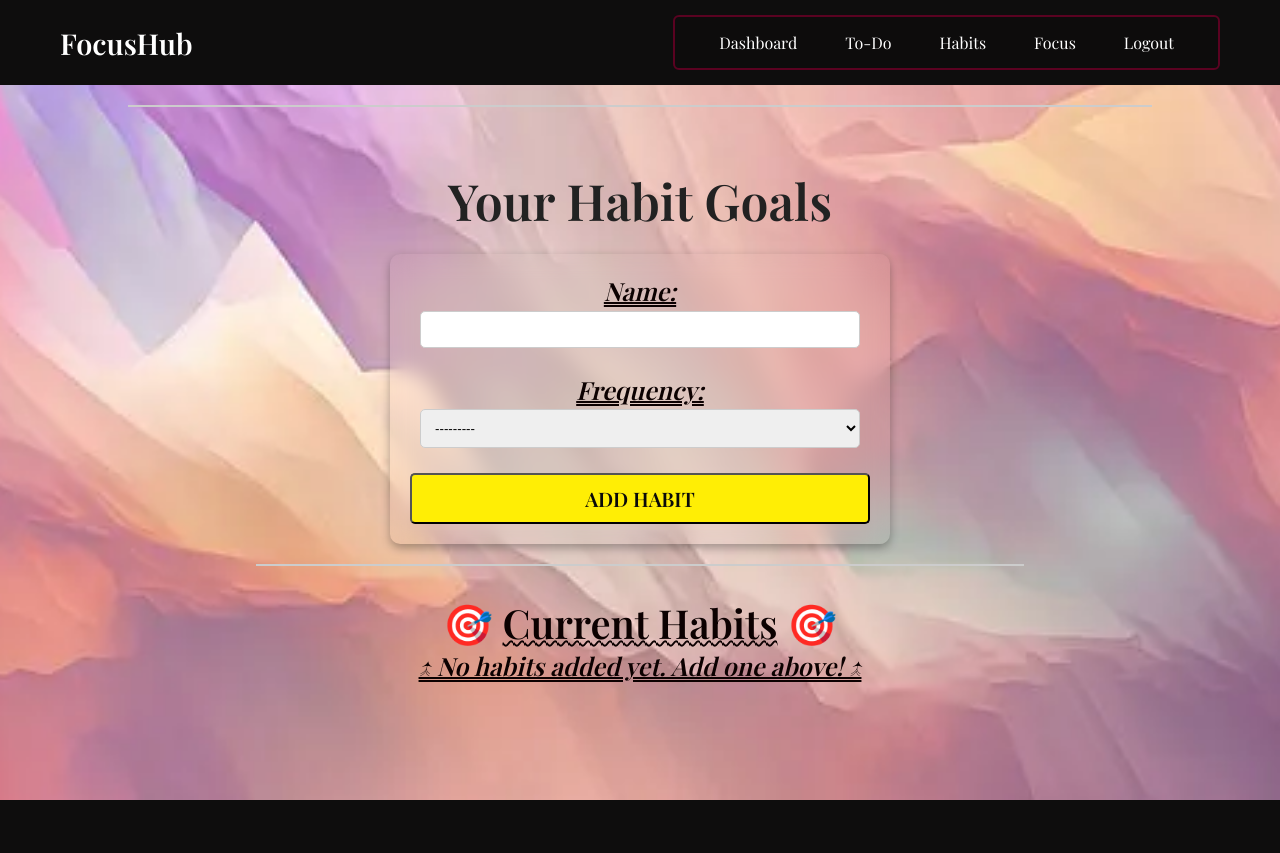
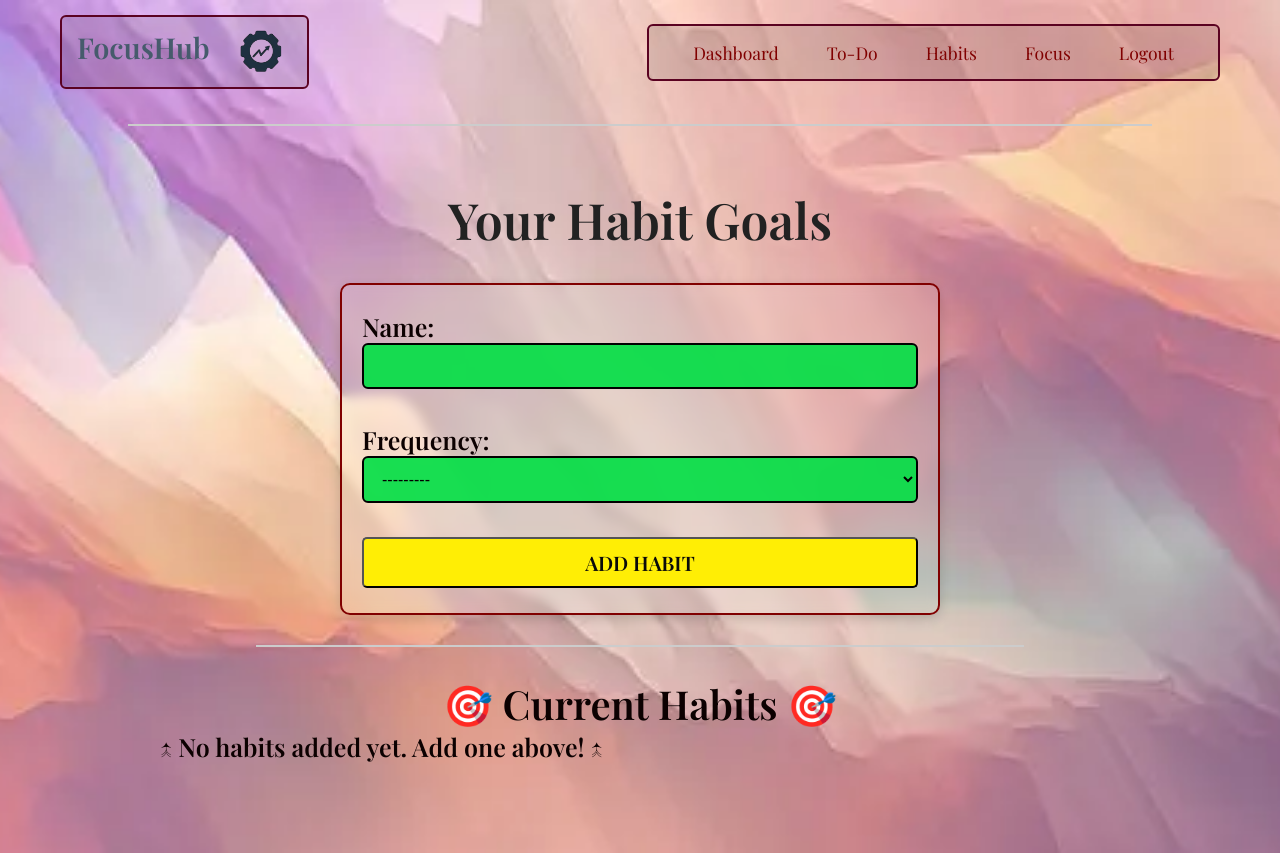
Before and after one commit to SpandanMukherjee/X-UberanceProj, a Django app: page /habits/ in a window 1280 px wide. Before the commit the page ends 800 px from the top, so only its background shows below. Run offline with Django 5.2, Linux system fonts and the light colour scheme; a user stored in the database is signed in; data comes from the database, SQL or seed files in the repository; both versions use the stored data as it was after the commit.

Commit message:
frontend work

```diff
--- a/focushub/hub/views.py
+++ b/focushub/hub/views.py
@@ -226,7 +226,7 @@ def confirm_focus_completion(request):
                         date=session.task.due_date.date()
                     ).update(completed=True)
 
-        return redirect('todos')
+        return redirect('dashboard')
 
     return render(request, 'confirm_completion.html', {'session': session})
 
--- a/focushub/templates/base.html
+++ b/focushub/templates/base.html
@@ -11,6 +11,12 @@
     <link href="https://fonts.googleapis.com/css2?family=Playfair+Display:wght@400;600&display=swap" rel="stylesheet">
 
     <style>
+
+        .main-logo {
+            height: 70px;
+            width: auto;
+            vertical-align: middle;
+        }
 
         * {
             margin: 0;
@@ -29,7 +35,8 @@
         }
 
         header {
-            background-color: #0e0d0d;
+            background-color:transparent;
+            backdrop-filter: blur;
             color: #fff;
             padding: 15px 0;
         }
@@ -45,9 +52,13 @@
         }
 
         .logo {
+            padding-left: 15px;
             font-size: 1.8em;
             font-weight: bold;
-            color: #fff;
+            color: #465B6C;
+            border: 2px solid #5a0221;
+            border-radius: 6px;
+            background-color: rgba(0, 0, 0, 0.1);
         }
 
         nav ul {
@@ -61,16 +72,16 @@
         }
 
         nav ul li a {
-            color: #fff;
+            color: maroon;
             text-decoration: none;
             padding: 8px 14px;
             border-radius: 6px;
             transition: background-color 0.25s ease;
-            font-size: 1rem;
+            font-size: 1.1rem;
         }
 
         nav ul li a:hover {
-            background-color: #444;
+            background-color: lightpink;
         }
 
         hr {
@@ -91,7 +102,7 @@
     {% block header %}
     <header>
         <div class="container">
-            <div class="logo">FocusHub</div>
+            <div class="logo">FocusHub <img class="main-logo" src="{% static "C:\Users\ASUS\Desktop\X-UberanceProj\focushub\static\logo.png" %}"> </div>
             <nav>
                 <ul>
                     {% if user.is_authenticated %}
--- a/focushub/templates/dashboard.html
+++ b/focushub/templates/dashboard.html
@@ -13,6 +13,7 @@
 
     p {
         text-align: center;
+        font-weight: bold;
         font-size: 20px;
         color: #555;
         margin-top: 20px;
--- a/focushub/templates/habits.html
+++ b/focushub/templates/habits.html
@@ -10,22 +10,25 @@
     }
 
     form {
-        max-width: 500px;
-        margin: 0 auto;
-        padding: 20px;
-        background-color: transparent;
-        backdrop-filter: blur(10px);
+        max-width: 600px;
+        margin: 30px auto;
+        padding: 25px 20px;
+        background-color: rgba(255, 255, 255, 0.1);
+        backdrop-filter: blur(6px);
+        border: 2px solid #5a0221;
         border-radius: 10px;
-        margin-bottom: 20px;
-        box-shadow: 0 4px 10px rgba(0, 0, 0, 0.3);
+        box-shadow: 0 4px 12px rgba(0, 0, 0, 0.15);
+        border-color: maroon;
     }
 
     input[type="text"], select {
-        width: calc(100% - 20px);
-        padding: 10px;
-        margin-bottom: 15px;
-        border-radius: 5px;
-        border: 1px solid #ccc;
+        width: 100%;
+        padding: 12px 14px;
+        margin-bottom: 24px;
+        border-radius: 6px;
+        font-size: 16px;
+        background-color: rgba(5, 223, 70, 0.918);
+        border: 2px solid #000;
     }
 
     button {
@@ -85,21 +88,15 @@
         color: #0c0101;
         font-weight: bold;
     }
-    .Habit{text-decoration-line: underline;
-        text-decoration-thickness: 2px;
-        text-decoration-style: wavy;
-    }
+
     p {
-        font-family: 'Playfair Display', serif;
+        margin-top:
         text-align: center;
         font-size: 25px;
         color: #0c0101;
-        font-style: italic;
         font-weight:bold;
         margin-bottom: 10px;
-        text-decoration-line: underline;
         text-decoration-thickness: 2px;
-        text-decoration-style: double;
     }
 </style>
     <h2>Your Habit Goals</h2>
--- a/focushub/templates/todos.html
+++ b/focushub/templates/todos.html
@@ -10,7 +10,6 @@
     }
 
     h2 {
-        margin-top: 40px;
         font-size: 42px;
     }
 
@@ -31,8 +30,10 @@
         padding: 25px 20px;
         background-color: rgba(255, 255, 255, 0.1);
         backdrop-filter: blur(6px);
+        border: 2px solid #5a0221;
         border-radius: 10px;
         box-shadow: 0 4px 12px rgba(0, 0, 0, 0.15);
+        border-color: maroon;
     }
 
     input[type="text"], select {
@@ -157,10 +158,9 @@
     }
 </style>
 
-
 <h2>📋 Your To-Do List</h2>
 
-<form method="post">
+<form method="post" class="add-form">
     {% csrf_token %}
     {{ form.as_p }}
     <button class="add-button" type="submit">Add Task</button>
```
Also changed, not shown: focushub/templates/analytics.html (deleted, +0 -58 lines), focushub/templates/confirm_completion.html (+1 -12 lines), focushub/templates/edit_task.html (+69 -50 lines), focushub/templates/focus.html (+8 -14 lines), focushub/templates/registration/login.html (+13 -2 lines), focushub/templates/registration/signup.html (+11 -0 lines), focushub/db.sqlite3, 1 other file.
